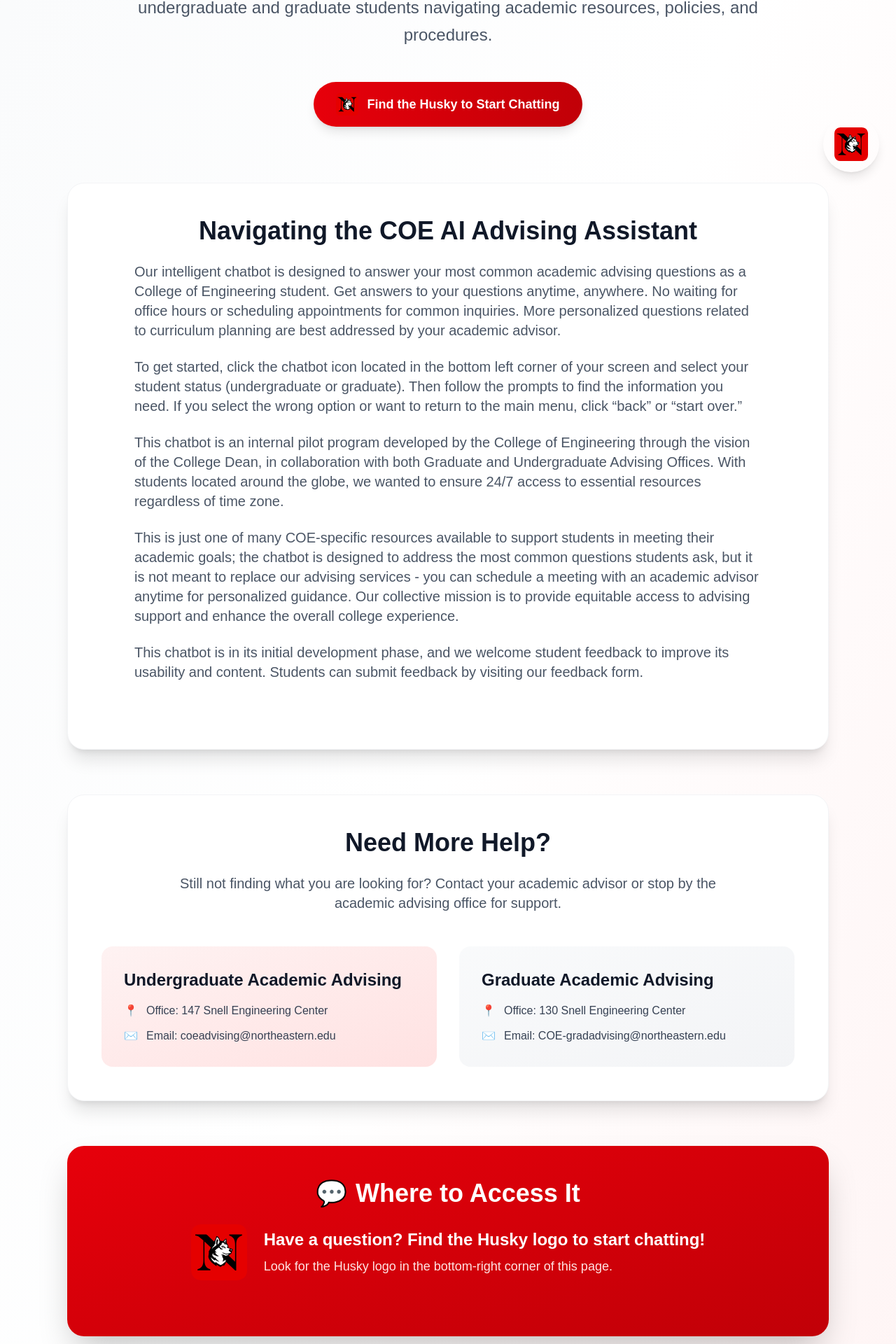
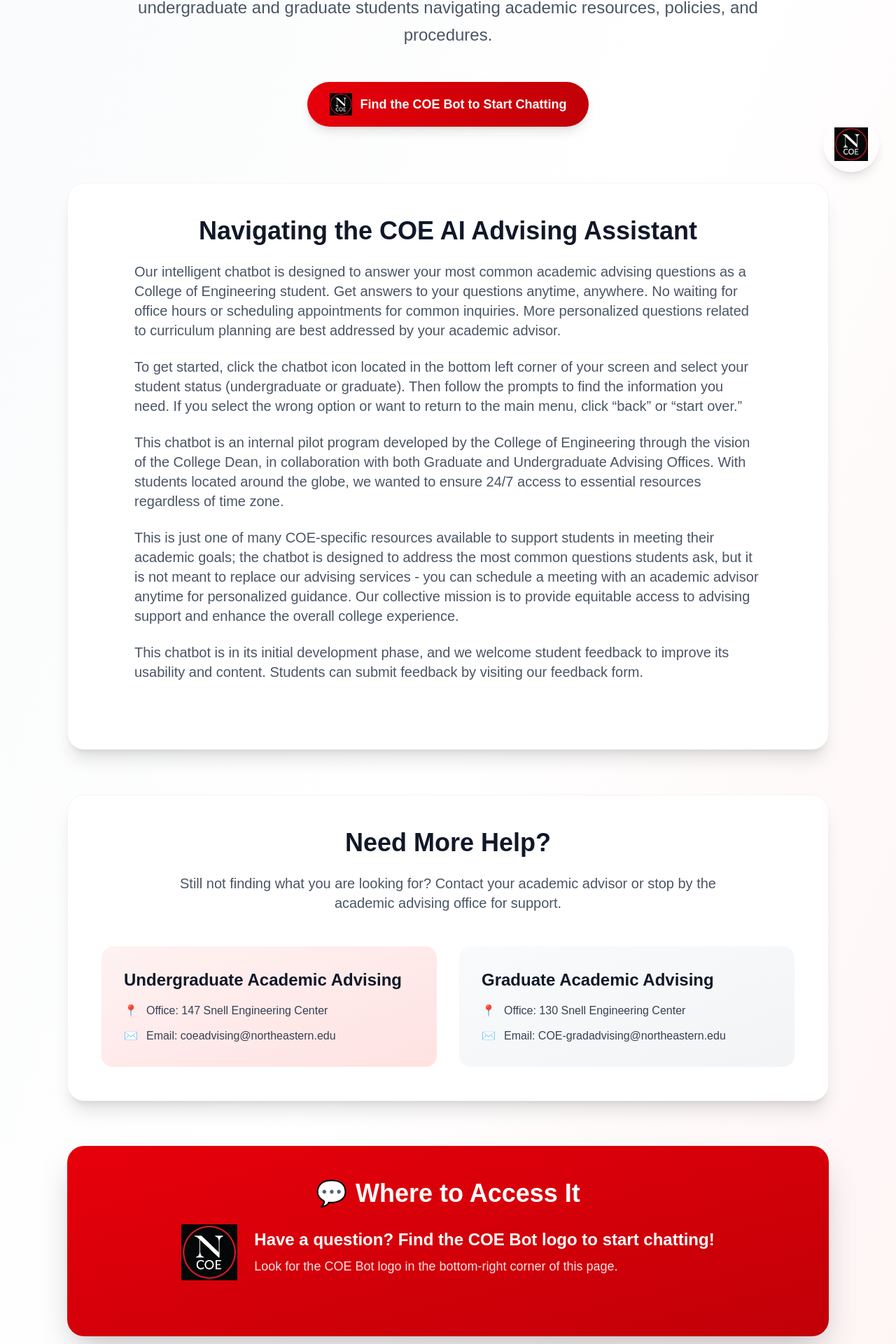
Before and after one commit to mh-mubashir/chatbot-interface, a Next.js app: page / in a window 1280 px wide. Shown: the part 530-2450 px from the top of the page at 70% size. Built offline with nearby package versions, Linux system fonts and the light colour scheme.

Commit message:
added implementation for updated display for the chatbot and logo

```diff
--- a/src/app/page.tsx
+++ b/src/app/page.tsx
@@ -39,8 +39,8 @@
           </p>
           <div className="flex justify-center">
             <div className="inline-flex items-center space-x-3 bg-gradient-to-r from-red-600 to-red-700 text-white px-8 py-4 rounded-full shadow-lg hover:shadow-xl transition-all duration-300 transform hover:scale-105">
-              <Image src="/husky_logo.svg" alt="Husky Bot" width={32} height={32} className="w-8 h-8" />
-              <span className="font-semibold text-lg">Find the Husky to Start Chatting</span>
+              <Image src="/coe_logo.png" alt="COE Bot" width={32} height={32} className="w-8 h-8" />
+              <span className="font-semibold text-lg">Find the COE Bot to Start Chatting</span>
             </div>
           </div>
         </div>
@@ -125,13 +125,13 @@
               Where to Access It
             </h2>
             <div className="flex items-center justify-center space-x-6 mb-8">
-              <Image src="/husky_logo.svg" alt="Husky Bot" width={80} height={80} className="w-20 h-20" />
+              <Image src="/coe_logo.png" alt="COE Bot" width={80} height={80} className="w-20 h-20" />
               <div className="text-left">
                 <p className="text-2xl font-semibold mb-2">
-                  Have a question? Find the Husky logo to start chatting!
+                  Have a question? Find the COE Bot logo to start chatting!
                 </p>
                 <p className="text-red-100 text-lg">
-                  Look for the Husky logo in the bottom-right corner of this page.
+                  Look for the COE Bot logo in the bottom-right corner of this page.
                 </p>
               </div>
             </div>
--- a/src/components/chatbot/ChatbotWidget.tsx
+++ b/src/components/chatbot/ChatbotWidget.tsx
@@ -67,7 +67,7 @@
       bubbles.push(
         <div key={`bot-${i}`} className="flex items-start gap-2 mb-3">
           <div className="flex-shrink-0">
-            <Image src="/husky_logo.svg" alt="Husky Bot" width={20} height={20} className="w-5 h-5" />
+            <Image src="/coe_logo.png" alt="COE Bot" width={20} height={20} className="w-5 h-5" />
           </div>
           <div className={`rounded-2xl px-4 py-2 max-w-[75%] shadow ${messageBubbleStyle} break-words`}>
             {formatMessageWithLinks(node.message)}
@@ -101,9 +101,9 @@
         <button
           className="bg-transparent rounded-full shadow-lg p-4 hover:shadow-xl transition-all focus:outline-none focus:ring-2 focus:ring-red-400 overflow-hidden"
           onClick={() => setOpen(true)}
-          aria-label="Open Husky Bot"
+          aria-label="Open COE Bot"
         >
-          <Image src="/husky_logo.svg" alt="Husky Bot" width={48} height={48} className="w-12 h-12" />
+          <Image src="/coe_logo.png" alt="COE Bot" width={48} height={48} className="w-12 h-12" />
         </button>
       )}
       {/* Chat Window */}
@@ -111,20 +111,20 @@
         <div className="w-80 max-w-[95vw] bg-white rounded-2xl shadow-2xl flex flex-col overflow-hidden animate-fade-in border border-gray-200">
           {/* Header - Black background like in the image */}
           <div className="flex items-center justify-between px-4 py-3 bg-black">
-            <div className="flex items-center gap-2">
-              <div className="text-red-600 font-bold text-2xl">N</div>
-              <span className="font-bold text-white text-lg">Northeastern University</span>
+            <div className="flex items-center">
+              <Image src="/neu_white_logo.png" alt="Northeastern University" width={200} height={40} className="h-8 w-auto" />
             </div>
             <div className="flex items-center gap-2">
               {/* Home Button - only show if not at entry */}
               {currentNode.id !== 'entry' && (
                 <button
-                  className="text-white hover:text-red-200 focus:outline-none p-1 rounded-full hover:bg-white/20 transition-colors"
+                  className="flex items-center gap-2 text-white hover:text-red-200 focus:outline-none px-3 py-2 rounded-full hover:bg-white/20 transition-all duration-200 border border-white/30 hover:border-white/50"
                   onClick={goToInitialSelection}
                   aria-label="Return to main menu"
                   title="Return to main menu"
                 >
                   <Home className="w-5 h-5" />
+                  <span className="font-semibold text-sm">Home</span>
                 </button>
               )}
               <button
@@ -142,7 +142,7 @@
             {/* Current bot message bubble */}
             <div className="flex items-start gap-2 mb-3">
               <div className="flex-shrink-0">
-                <Image src="/husky_logo.svg" alt="Husky Bot" width={20} height={20} className="w-5 h-5" />
+                <Image src="/coe_logo.png" alt="COE Bot" width={20} height={20} className="w-5 h-5" />
               </div>
               <div className={`rounded-2xl px-4 py-2 max-w-[75%] shadow ${messageBubbleStyle} break-words`}>
                 {formatMessageWithLinks(currentNode.message)}
@@ -152,7 +152,7 @@
             {typing && (
               <div className="flex items-start gap-2 mb-3">
                 <div className="flex-shrink-0">
-                  <Image src="/husky_logo.svg" alt="Husky Bot" width={20} height={20} className="w-5 h-5" />
+                  <Image src="/coe_logo.png" alt="COE Bot" width={20} height={20} className="w-5 h-5" />
                 </div>
                 <div className="rounded-2xl px-4 py-2 max-w-[75%] bg-white text-black border border-gray-200 animate-pulse flex items-center gap-1">
                   <span className="inline-block w-2 h-2 bg-black rounded-full animate-bounce mr-1" style={{ animationDelay: '0s' }}></span>
```
Also changed, not shown: public/coe_logo.png (added), public/neu_white_logo.png (added).
